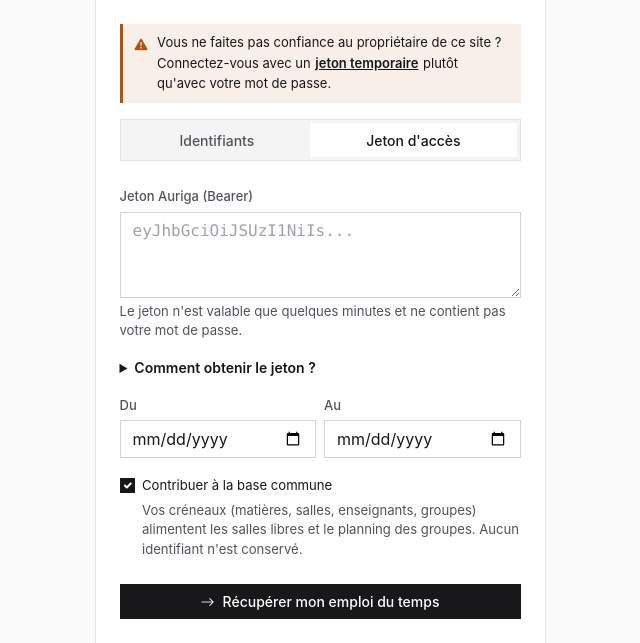
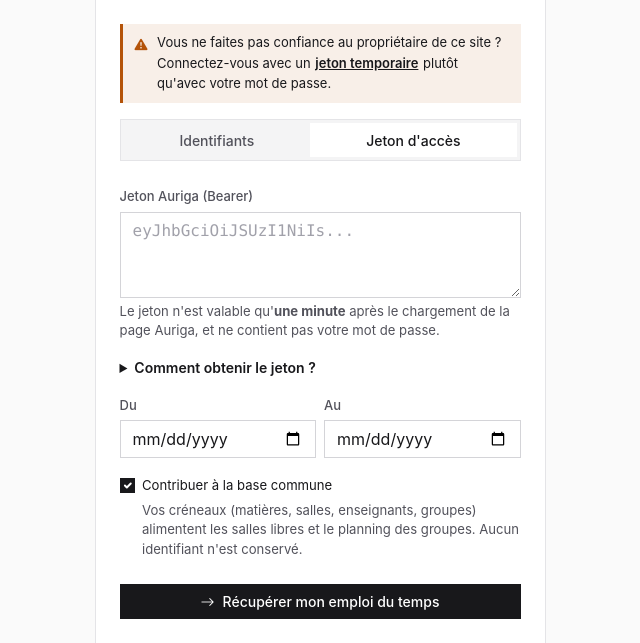
Before and after one commit to fernand01-hu/epikairos, a Python web app: template templates/login.html in a window 1280 px wide, after a click on "Jeton d'accès". Shown: the part 153-796 px from the top of the page, without its empty margins (320-960 px from the left). Run offline with Jinja, Linux system fonts and the light colour scheme; the template is opened without the code that fills it, so the values that code supplies are empty.

Commit message:
fix(login): Auriga tokens last 60 seconds, not 5 minutes
Measured from a real token (exp - iat = 60 s). The guide now says the
minute starts when the Auriga page loads, so prepare the EpiKairos tab
before pressing F5.

Co-Authored-By: Claude Opus 5.5 <noreply@anthropic.com>

```diff
--- a/templates/login.html
+++ b/templates/login.html
@@ -63,17 +63,17 @@
                     <div class="tab-pane fade" id="tab-token" role="tabpanel">
                         <label for="tokenInput" class="form-label">Jeton Auriga (Bearer)</label>
                         <textarea class="form-control font-monospace small" id="tokenInput" rows="3" placeholder="eyJhbGciOiJSUzI1NiIs..."></textarea>
-                        <div class="form-text">Le jeton n'est valable que quelques minutes et ne contient pas votre mot de passe.</div>
+                        <div class="form-text">Le jeton n'est valable qu'<strong>une minute</strong> après le chargement de la page Auriga, et ne contient pas votre mot de passe.</div>
 
                         <details class="token-guide mt-3">
                             <summary>Comment obtenir le jeton ?</summary>
                             <ol class="token-steps">
                                 <li>Sur <strong>auriga.epita.fr</strong>, connecté, ouvrez les outils de développement (<strong>F12</strong>) puis l'onglet <strong>Réseau</strong> (Network).</li>
-                                <li>Appuyez sur <strong>F5</strong> pour recharger la page.</li>
+                                <li>Appuyez sur <strong>F5</strong> pour recharger la page. La minute commence à ce moment-là : préparez l'onglet EpiKairos avant.</li>
                                 <li>Dans le filtre, tapez <code>myplanning</code> puis cliquez sur la ligne qui apparaît.</li>
                                 <li>Ouvrez l'onglet <strong>Headers</strong> (En-têtes), section Request Headers.</li>
                                 <li>Clic droit sur <strong>Authorization</strong> puis <strong>Copier la valeur</strong>. Ne sélectionnez pas le texte à la souris : Firefox le raccourcit avec « … ».</li>
-                                <li>Collez-le ci-dessus et validez tout de suite.</li>
+                                <li>Collez-le ci-dessus et validez dans la minute qui suit le F5. Trop tard ? Refaites F5 dans Auriga et recopiez.</li>
                             </ol>
                             <a href="{{ url_for('static', filename='img/token-guide.png') }}" target="_blank" rel="noopener" title="Agrandir l'image">
                                 <img src="{{ url_for('static', filename='img/token-guide.png') }}" class="token-guide-img" alt="Outils de développement de Firefox, avec les étapes 1 à 5 marquées en rouge" loading="lazy">
@@ -193,7 +193,7 @@ document.addEventListener("DOMContentLoaded", () => {
                 if (parts.length === 3) {
                     const payload = JSON.parse(atob(parts[1].replace(/-/g, "+").replace(/_/g, "/")));
                     if (payload.exp && Date.now() / 1000 > payload.exp) {
-                        showAlert("Ce jeton a expiré : il n'est valable que quelques minutes. Rechargez Auriga (F5), copiez le nouveau jeton et collez-le tout de suite.");
+                        showAlert("Ce jeton a expiré : il n'est valable qu'une minute. Rechargez Auriga (F5), copiez le nouveau jeton et collez-le tout de suite.");
                         return;
                     }
                 }
```
Also changed, not shown: 1 other file.
